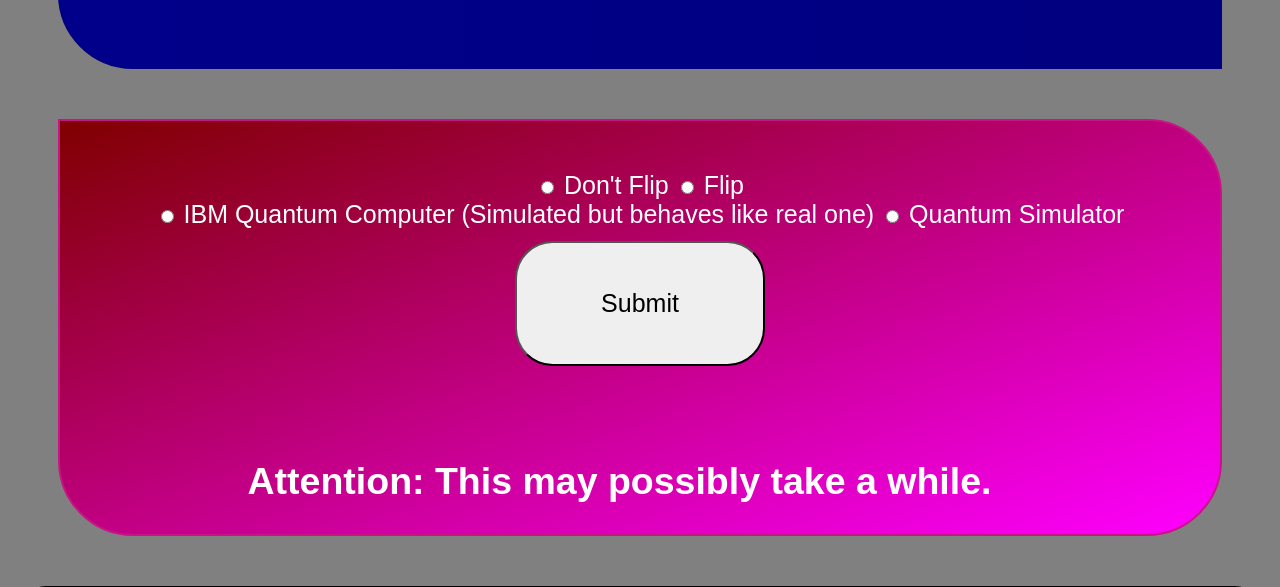
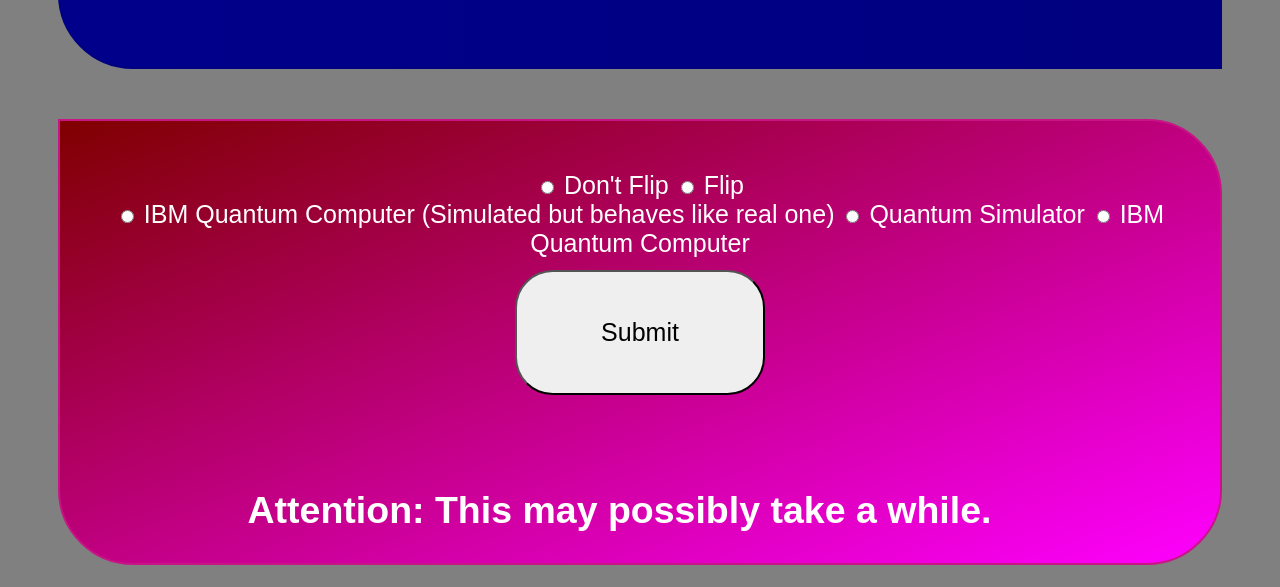
Before and after one commit to umgefahren/quantumflask, a Flask app: page /quantum_computer/ in a window 1280 px wide. Shown: the part 1302-1889 px from the top of the page. Run offline with Flask 2, Linux system fonts and the light colour scheme.

Commit message:
Fixed Bug and added real quantum computer option

```diff
--- a/app.py
+++ b/app.py
@@ -49,7 +49,6 @@ def quantum_computer():
         qc.h(q[0])
         qc.measure(q, c)
         if request.form["BackendDecision"] == "IBMQ":
-            '''
             try:
                 provider = IBMQ.enable_account(environ["TOKEN"])
             except Exception as e:
@@ -67,13 +66,16 @@ def quantum_computer():
                 provider.backend.ibmq_santiago
             ]
             backend = qiskit.providers.ibmq.least_busy(backend_list)
-            '''
+        elif request.form["BackendDecision"] == "IBMQSimulator":
             backend = FakeVigo()
         else:
             backend = BasicAer.get_backend("qasm_simulator")
         print(backend)
 
         job = execute(qc, backend, shots=200)
+
+        if request.form["BackendDecision"] == "IBMQ":
+            return render_template("rediriction.html", url="https://quantum-computing.ibm.com/jobs/{}".format(job.job_id()))
 
         result = job.result()
         counts = result.get_counts(qc)
--- a/templates/normal_computer.html
+++ b/templates/normal_computer.html
@@ -49,7 +49,6 @@
     <a href="/impressum/" style="color: black">
     <p>Impressum</p>
     </a>
-    <a href="https://www.digitalocean.com/?refcode=d7a77ec80acf&utm_campaign=Referral_Invite&utm_medium=Referral_Program&utm_source=badge"><img src="https://web-platforms.sfo2.cdn.digitaloceanspaces.com/WWW/Badge%201.svg" alt="DigitalOcean Referral Badge" /></a>
 </div>
 <script src="{{ url_for("static", filename="script/normal_computer.js") }}"></script>
 </body>
--- a/templates/quant_field.html
+++ b/templates/quant_field.html
@@ -42,7 +42,6 @@
     <a href="/impressum/" style="color: black">
     <p>Impressum</p>
     </a>
-    <a href="https://www.digitalocean.com/?refcode=d7a77ec80acf&utm_campaign=Referral_Invite&utm_medium=Referral_Program&utm_source=badge"><img src="https://web-platforms.sfo2.cdn.digitaloceanspaces.com/WWW/Badge%201.svg" alt="DigitalOcean Referral Badge" /></a>
 </div>
 
 </body>
--- a/templates/quantum_computer.html
+++ b/templates/quantum_computer.html
@@ -30,10 +30,13 @@
         <label for="DontFlip">Don't Flip</label>
         <input type="radio" id="Flip" name="FlipDecision" value="Flip">
         <label for="Flip">Flip</label><br>
+        <input type="radio" id="IBMQSimulator" name="BackendDecision" value="IBMQSimulator">
+        <label for="IBMQSimulator">IBM Quantum Computer (Simulated but behaves like real one)</label>
+        <input type="radio" id="Simulator" name="BackendDecision" value="Simulator">
+        <label for="Simulator">Quantum Simulator</label>
         <input type="radio" id="IBMQ" name="BackendDecision" value="IBMQ">
-        <label for="IBMQ">IBM Quantum Computer (Simulated but behaves like real one)</label>
-        <input type="radio" id="Simulator" name="BackendDecision" value="Simulator">
-        <label for="Simulator">Quantum Simulator</label><br>
+        <label for="IBMQ">IBM Quantum Computer</label>
+        <br>
         <input type="submit" value="Submit" class="SubmitButton">
     </form>
     <h2 style="margin-left: 5em;">Attention: This may possibly take a while.</h2>
@@ -42,7 +45,6 @@
     <a href="/impressum/" style="color: black">
     <p>Impressum</p>
     </a>
-    <a href="https://www.digitalocean.com/?refcode=d7a77ec80acf&utm_campaign=Referral_Invite&utm_medium=Referral_Program&utm_source=badge"><img src="https://web-platforms.sfo2.cdn.digitaloceanspaces.com/WWW/Badge%201.svg" alt="DigitalOcean Referral Badge" /></a>
 </div>
 </body>
 </html>
--- a/templates/quantum_computer_result.html
+++ b/templates/quantum_computer_result.html
@@ -30,7 +30,6 @@
     <a href="/impressum/" style="color: black">
     <p>Impressum</p>
     </a>
-    <a href="https://www.digitalocean.com/?refcode=d7a77ec80acf&utm_campaign=Referral_Invite&utm_medium=Referral_Program&utm_source=badge"><img src="https://web-platforms.sfo2.cdn.digitaloceanspaces.com/WWW/Badge%201.svg" alt="DigitalOcean Referral Badge" /></a>
 </div>
 
 </body>
--- a/templates/rediriction.html
+++ b/templates/rediriction.html
@@ -12,7 +12,6 @@
     <a href="/impressum/" style="color: black">
     <p>Impressum</p>
     </a>
-    <a href="https://www.digitalocean.com/?refcode=d7a77ec80acf&utm_campaign=Referral_Invite&utm_medium=Referral_Program&utm_source=badge"><img src="https://web-platforms.sfo2.cdn.digitaloceanspaces.com/WWW/Badge%201.svg" alt="DigitalOcean Referral Badge" /></a>
 </div>
 </body>
 </html>
```
Also changed, not shown: static/images/out.png.
